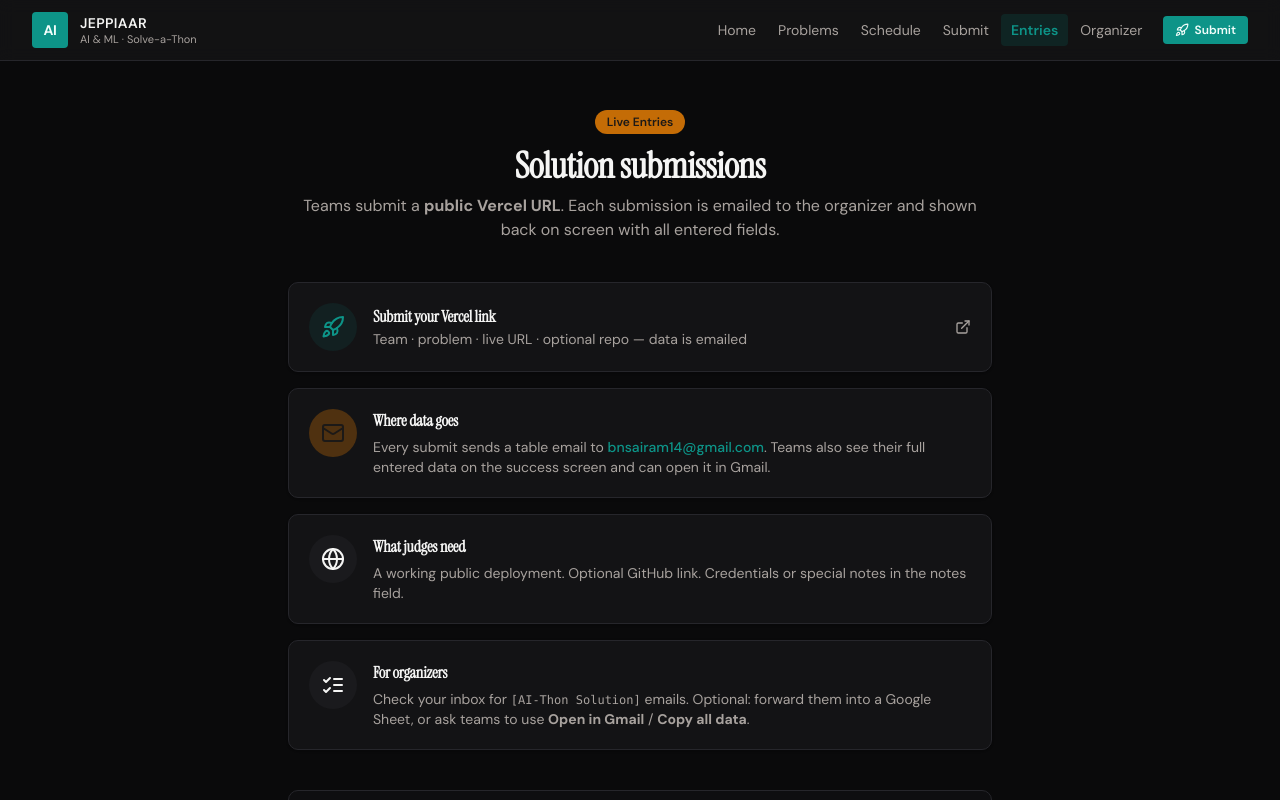
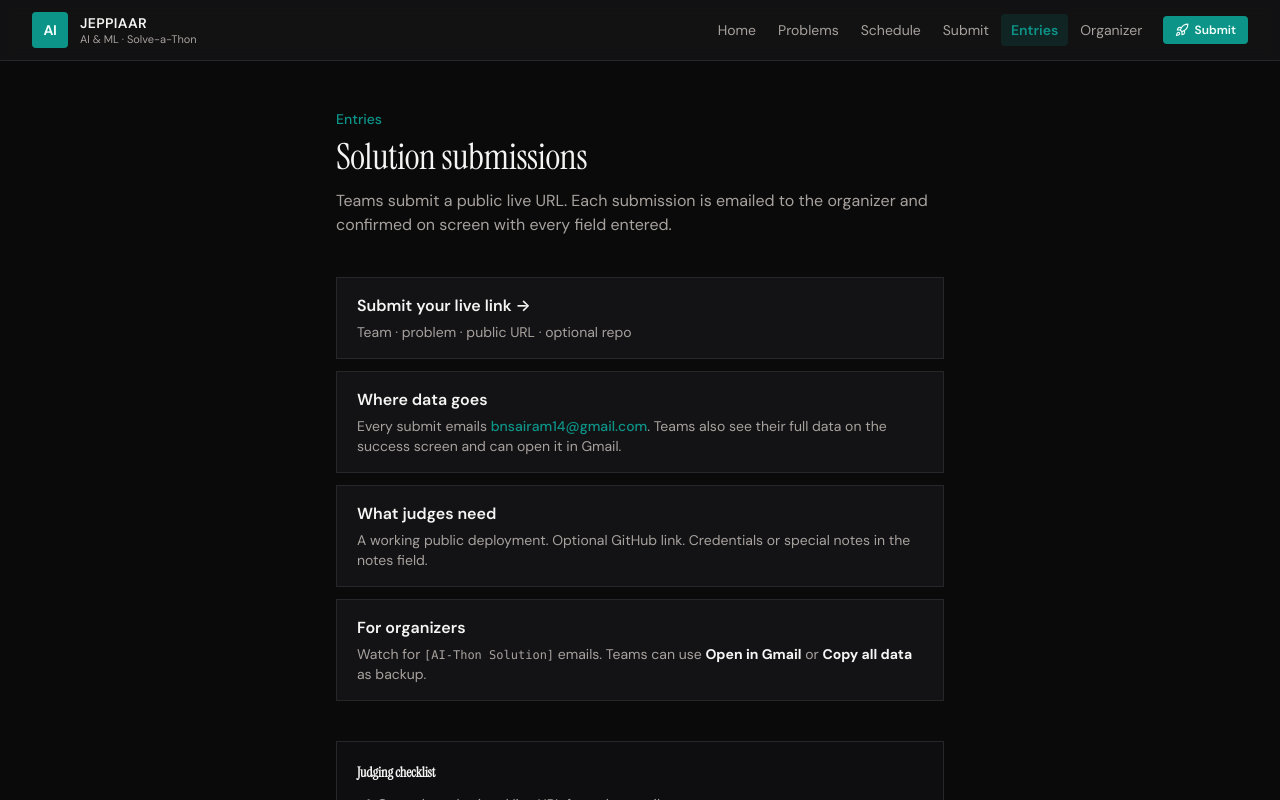
Before and after one commit to sairambn/AI-Competition, a React (Vite) app: page /submissions in a window 1280 px wide. Shown: the top 800 px of the page. Built offline with nearby package versions, Linux system fonts and the light colour scheme.

Commit message:
Entries page: elite editorial layout without AI card chrome

```diff
--- a/src/pages/SubmissionsPage.tsx
+++ b/src/pages/SubmissionsPage.tsx
@@ -1,99 +1,74 @@
-import { ExternalLink, Globe, ListChecks, Mail, Rocket } from "lucide-react";
 import { Link } from "react-router-dom";
 
 const ORGANIZER_EMAIL = "bnsairam14@gmail.com";
 
 export function SubmissionsPage() {
   return (
-    <div className="mx-auto max-w-3xl px-4 py-12 sm:px-6 lg:px-8">
-      <div className="mb-10 animate-fade-up text-center">
-        <span className="mb-3 inline-flex rounded-full bg-accent/90 px-3 py-1 text-xs font-semibold text-accent-foreground">
-          Live Entries
-        </span>
-        <h1 className="text-3xl font-bold text-foreground sm:text-4xl">
+    <div className="mx-auto max-w-2xl px-4 py-12 sm:px-6 lg:px-8">
+      <header className="mb-10 animate-fade-up">
+        <p className="text-sm font-medium text-primary">Entries</p>
+        <h1 className="mt-2 text-3xl text-foreground sm:text-4xl">
           Solution submissions
         </h1>
-        <p className="mt-2 text-muted-foreground">
-          Teams submit a <strong>public Vercel URL</strong>. Each submission is
-          emailed to the organizer and shown back on screen with all entered
-          fields.
+        <p className="mt-3 text-muted-foreground">
+          Teams submit a public live URL. Each submission is emailed to the
+          organizer and confirmed on screen with every field entered.
         </p>
-      </div>
+      </header>
 
-      <div className="space-y-4">
+      <div className="space-y-3">
         <Link
           to="/submit"
-          className="card-lift flex items-center gap-4 rounded-xl border border-border bg-card p-5 shadow-sm transition hover:border-primary/40"
+          className="block border border-border bg-card px-5 py-4 transition-colors hover:border-primary/40 hover:bg-secondary/30"
         >
-          <div className="flex h-12 w-12 shrink-0 items-center justify-center rounded-full bg-primary/10 text-primary">
-            <Rocket className="h-6 w-6" />
-          </div>
-          <div className="flex-1">
-            <h2 className="font-semibold text-foreground">Submit your Vercel link</h2>
-            <p className="text-sm text-muted-foreground">
-              Team · problem · live URL · optional repo — data is emailed
+          <p className="font-semibold text-foreground">Submit your live link →</p>
+          <p className="mt-1 text-sm text-muted-foreground">
+            Team · problem · public URL · optional repo
           </p>
-          </div>
-          <ExternalLink className="h-4 w-4 text-muted-foreground" />
         </Link>
 
-        <div className="flex items-start gap-4 rounded-xl border border-border bg-card p-5 shadow-sm">
-          <div className="flex h-12 w-12 shrink-0 items-center justify-center rounded-full bg-accent/30 text-accent-foreground">
-            <Mail className="h-6 w-6" />
-          </div>
-          <div className="flex-1">
-            <h2 className="font-semibold text-foreground">Where data goes</h2>
+        <div className="border border-border bg-card px-5 py-4">
+          <p className="font-semibold text-foreground">Where data goes</p>
           <p className="mt-1 text-sm text-muted-foreground">
-              Every submit sends a table email to{" "}
+            Every submit emails{" "}
             <a
               href={`mailto:${ORGANIZER_EMAIL}`}
               className="font-medium text-primary hover:underline"
             >
               {ORGANIZER_EMAIL}
             </a>
-              . Teams also see their full entered data on the success screen and
-              can open it in Gmail.
+            . Teams also see their full data on the success screen and can open it
+            in Gmail.
           </p>
         </div>
-        </div>
 
-        <div className="flex items-start gap-4 rounded-xl border border-border bg-card p-5 shadow-sm">
-          <div className="flex h-12 w-12 shrink-0 items-center justify-center rounded-full bg-secondary text-foreground">
-            <Globe className="h-6 w-6" />
-          </div>
-          <div className="flex-1">
-            <h2 className="font-semibold text-foreground">What judges need</h2>
+        <div className="border border-border bg-card px-5 py-4">
+          <p className="font-semibold text-foreground">What judges need</p>
           <p className="mt-1 text-sm text-muted-foreground">
             A working public deployment. Optional GitHub link. Credentials or
             special notes in the notes field.
           </p>
         </div>
-        </div>
 
-        <div className="flex items-start gap-4 rounded-xl border border-border bg-card p-5 shadow-sm">
-          <div className="flex h-12 w-12 shrink-0 items-center justify-center rounded-full bg-secondary text-foreground">
-            <ListChecks className="h-6 w-6" />
-          </div>
-          <div className="flex-1">
-            <h2 className="font-semibold text-foreground">For organizers</h2>
+        <div className="border border-border bg-card px-5 py-4">
+          <p className="font-semibold text-foreground">For organizers</p>
           <p className="mt-1 text-sm text-muted-foreground">
-              Check your inbox for <code className="text-xs">[AI-Thon Solution]</code>{" "}
-              emails. Optional: forward them into a Google Sheet, or ask teams to
-              use <strong>Open in Gmail</strong> / <strong>Copy all data</strong>.
+            Watch for <code className="text-xs">[AI-Thon Solution]</code> emails.
+            Teams can use <strong className="text-foreground">Open in Gmail</strong>{" "}
+            or <strong className="text-foreground">Copy all data</strong> as backup.
           </p>
         </div>
       </div>
-      </div>
 
-      <div className="mt-10 rounded-xl border border-border bg-parchment p-6 text-sm">
+      <section className="mt-10 border border-border bg-parchment px-5 py-5 text-sm">
         <h3 className="font-semibold text-foreground">Judging checklist</h3>
         <ol className="mt-3 list-decimal space-y-2 pl-5 text-muted-foreground">
-          <li>Open the submitted Vercel / live URL from the email</li>
+          <li>Open the submitted live URL from the email</li>
           <li>Check core features against the problem statement</li>
           <li>Watch the 2–3 min presentation</li>
           <li>Score: clarity · usefulness for the department · demo quality</li>
         </ol>
-      </div>
+      </section>
     </div>
   );
 }
```
Lines whose indentation alone changed are shown as unchanged.
